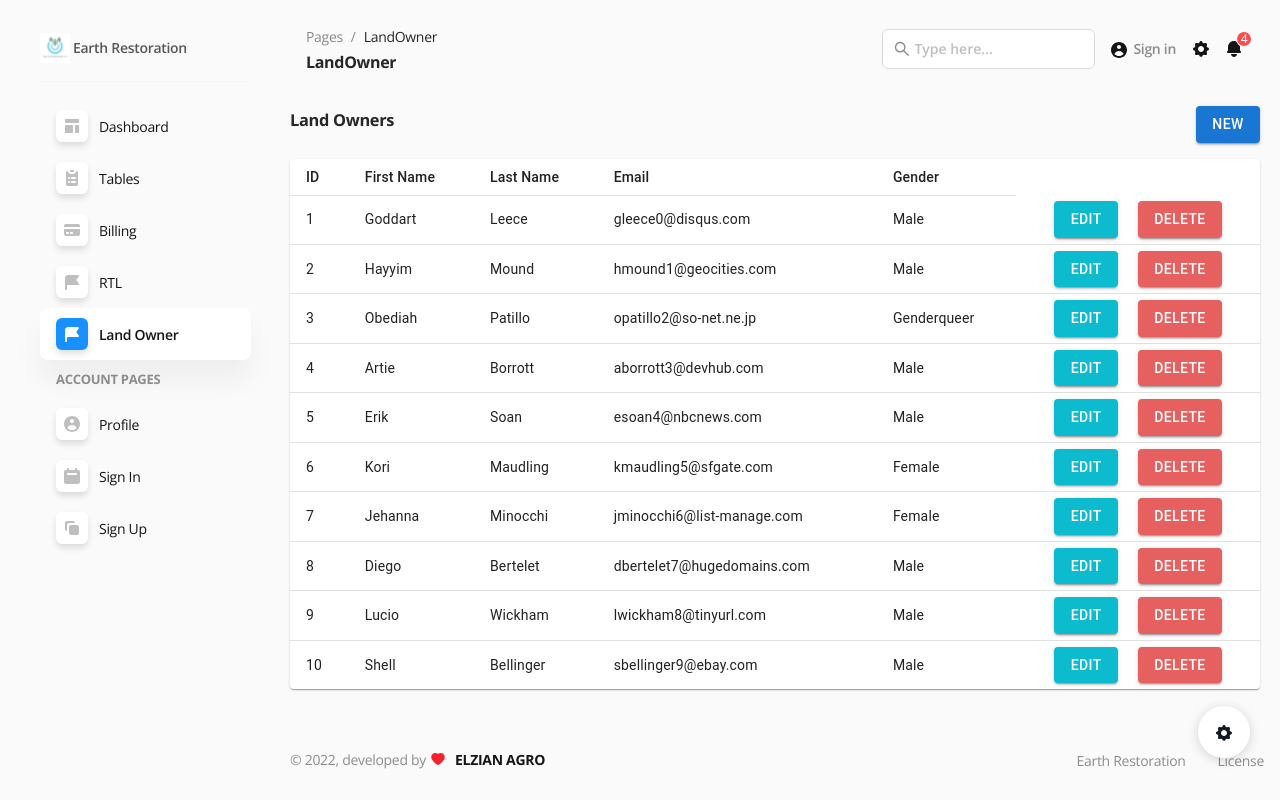
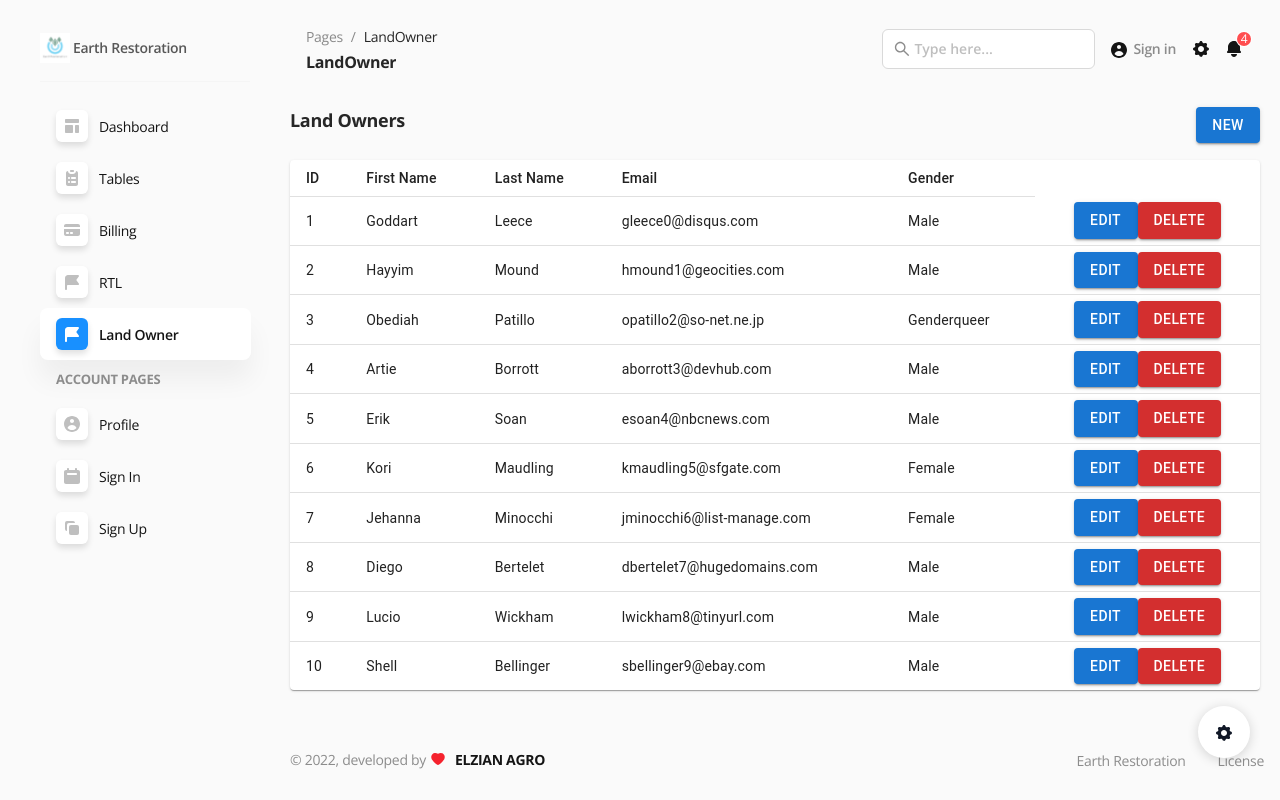
Before and after one commit to Elzian-Agro/ER---Admin-Dashboard, a React (Create React App) app: page /dashboard in a window 1280 px wide. Both pictures are taken after a click on the item "Land Owner". Built offline with nearby package versions, Linux system fonts and the light colour scheme.

Commit message:
removed inline styles and added mui makestyles

```diff
--- a/package.json
+++ b/package.json
@@ -7,6 +7,7 @@
     "@emotion/react": "^11.9.0",
     "@emotion/styled": "^11.8.1",
     "@mui/material": "^5.8.0",
+    "@mui/styles": "^5.8.0",
     "@testing-library/jest-dom": "^5.14.1",
     "@testing-library/react": "^11.2.7",
     "@testing-library/user-event": "^12.8.3",
--- a/src/pages/LandOwner.js
+++ b/src/pages/LandOwner.js
@@ -10,8 +10,10 @@ import Dialog from '@mui/material/Dialog';
 import DialogTitle from '@mui/material/DialogTitle';
 import DialogActions from '@mui/material/DialogActions';
 import Box from '@mui/material/Box';
+import { makeStyles } from '@mui/styles';
 
 import { useState } from "react"
+import { fontSize } from '@mui/system';
 
 const tableData = [{
     "id": 1,
@@ -85,10 +87,29 @@ const tableData = [{
     "ip_address": "107.178.239.130"
   }]
 
+const useStyles = makeStyles({
 
+  mainHeading: {
+    fontWeight: "bold",
+    fontSize: 18
+  },
+
+  tableHeading: {
+    fontWeight: "bold"
+  },
+
+  tableContainer: {
+    boxShadow: "0 2px 6px rgb(0 0 0 / 0.25)"
+  },
+
+  editButton: {
+    marginRight: 20
+  },
+});
 
 function LandOwner() {
 
+  const classes = useStyles();
   const [open, setOpen] = useState(false);
 
   function handleChange() {
@@ -106,20 +127,20 @@ function LandOwner() {
           mb={2}
           mt={1}
         >
-          <h1 style={{ fontWeight: "bold" }}>Land Owners</h1>
+          <h1 className={classes.mainHeading}>Land Owners</h1>
           <Button variant="contained" color="primary">
             New
           </Button>
         </Box>
-        <TableContainer component={Paper}>
+        <TableContainer component={Paper} className={classes.tableContainer}>
           <Table sx={{ minWidth: 650 }} size="small" aria-label="a dense table">
               <TableHead>
               <TableRow>
-                  <TableCell>ID</TableCell>
-                  <TableCell>First Name</TableCell>
-                  <TableCell>Last Name</TableCell>
-                  <TableCell>Email</TableCell>
-                  <TableCell>Gender</TableCell>
+                  <TableCell className={classes.tableHeading}>ID</TableCell>
+                  <TableCell className={classes.tableHeading}>First Name</TableCell>
+                  <TableCell className={classes.tableHeading}>Last Name</TableCell>
+                  <TableCell className={classes.tableHeading}>Email</TableCell>
+                  <TableCell className={classes.tableHeading}>Gender</TableCell>
               </TableRow>
               </TableHead>
               <TableBody>
@@ -134,8 +155,8 @@ function LandOwner() {
                       <TableCell>{row.email}</TableCell>
                       <TableCell>{row.gender}</TableCell>
                       <TableCell align='center'>
-                          <Button style={{ backgroundColor: "#0CBCCE", color: "white", marginRight: 20 }} variant="contained" onClick={handleChange}>Edit</Button>
-                          <Button style={{ backgroundColor: "#E66060", color: "white" }} variant="contained" onClick={() => setOpen(true)}>Delete</Button>
+                          <Button className={classes.editButton} variant="contained" color="primary" onClick={handleChange}>Edit</Button>
+                          <Button variant="contained" color="error" onClick={() => setOpen(true)}>Delete</Button>
                           <Dialog aria-labelledby='dialog-title'
                             open={open}
                             onClose={() => setOpen(false)}
@@ -149,7 +170,7 @@ function LandOwner() {
                           >
                             <DialogTitle id='dialog-title'>Do you really want to delete?</DialogTitle>
                             <DialogActions>
-                                <Button onClick={() => setOpen(false)}>Cancel</Button>
+                                <Button onClick={() => setOpen(false)} c>Cancel</Button>
                                 <Button onClick={() => setOpen(true)} color="error">Delete</Button>
                             </DialogActions>
                           </Dialog>
```
Also changed, not shown: 1 other file (tests, documents, lock files or other folders).
